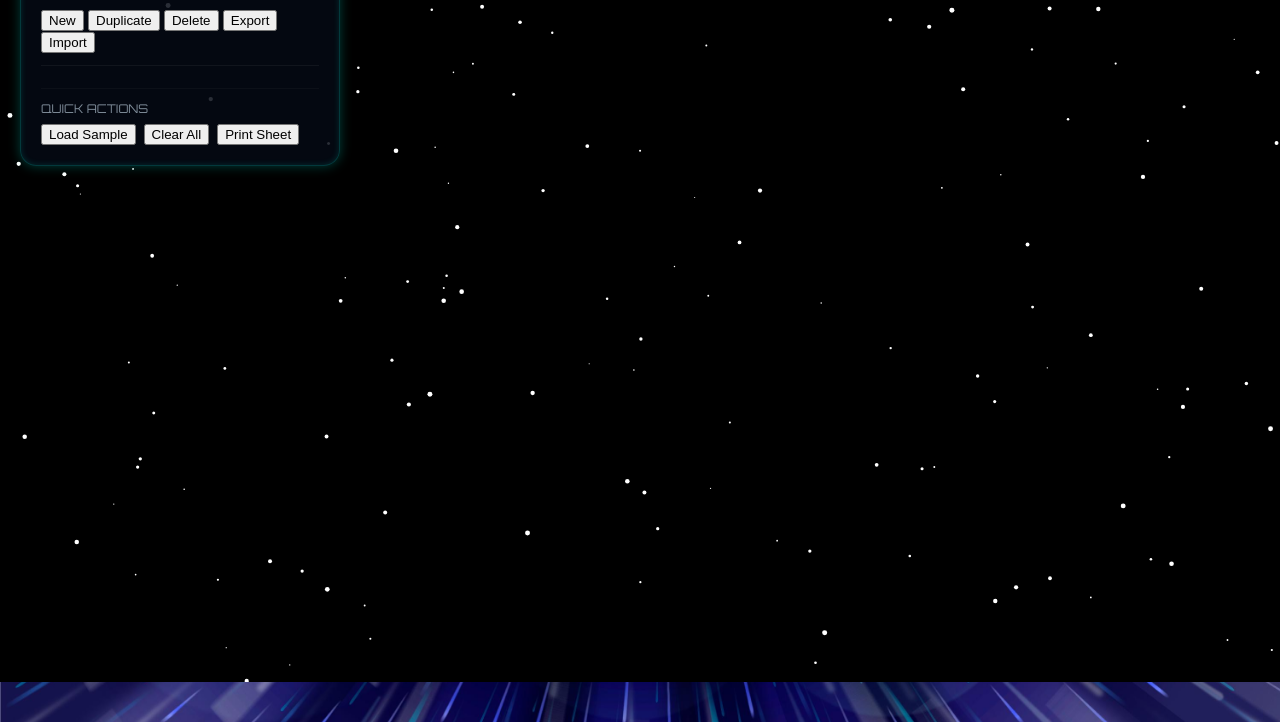
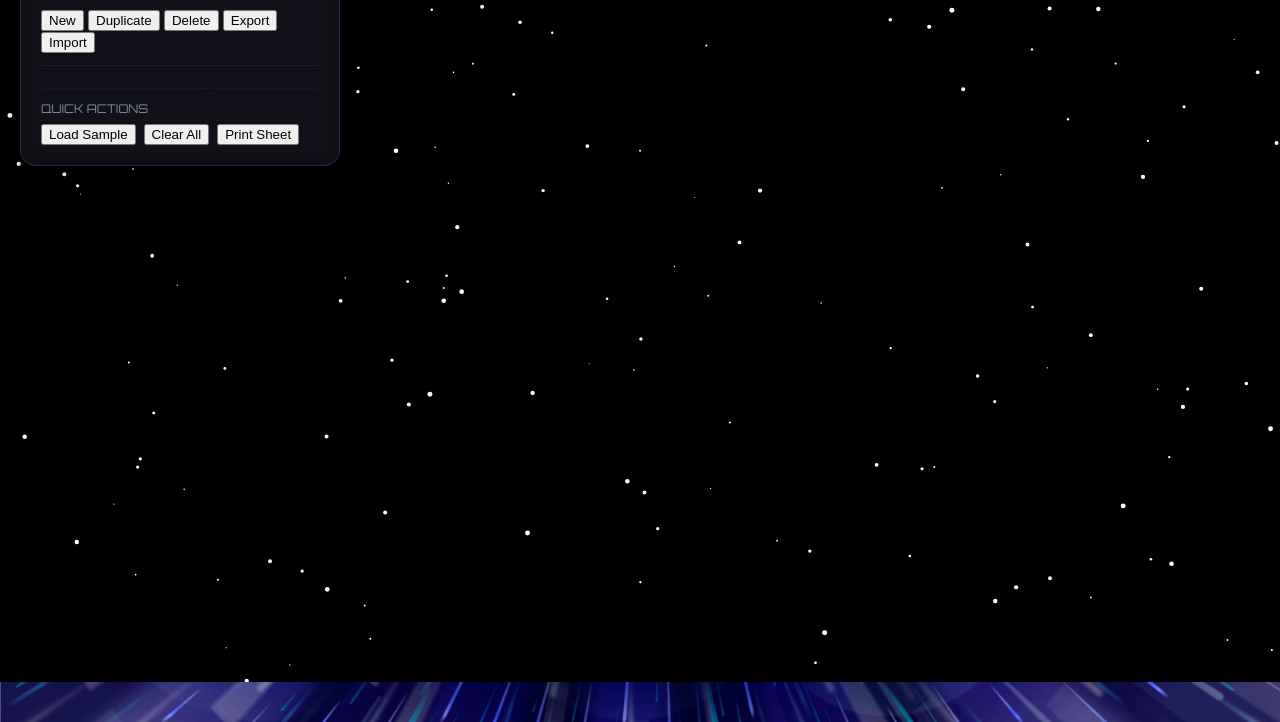
Before and after one commit to nicholasbrownworship/Star-Wars-Character-Sheets, a plain HTML site: page index.html in a window 1280 px wide. Shown: the part 118-840 px from the top of the page. Drawn offline with Linux system fonts and the light colour scheme.

Commit message:
Update index.html

```diff
--- a/index.html
+++ b/index.html
@@ -38,12 +38,15 @@ body::before{
 }
 
 /* PANEL STYLE */
-.panel{
-  background: var(--panel);
-  border-radius:16px;
-  padding:20px;
-  box-shadow: 0 0 12px rgba(0,255,230,0.25), inset 0 0 6px rgba(0,255,230,0.15);
-  border:1px solid rgba(0,255,230,0.2);
+.panel {
+  background: rgba(20, 20, 30, 0.85); /* darker, slightly translucent */
+  backdrop-filter: blur(6px);         /* frosted glass effect */
+  border-radius: 16px;
+  padding: 20px;
+  box-shadow:
+    inset 0 0 12px rgba(0,0,0,0.3),    /* inner shadow for depth */
+    0 4px 20px rgba(0,0,0,0.4);        /* outer shadow for floating effect */
+  border: 1px solid rgba(100, 200, 255, 0.15); /* subtle edge glow */
 }
 
 /* DATAPAD HEADER */
```
